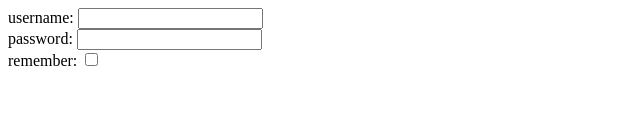
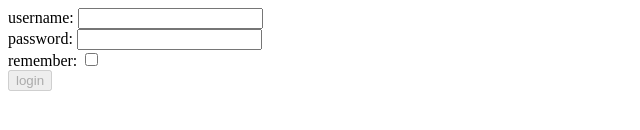
Before and after one commit to Aliberk17/react-exercises, a React (Create React App) app: page / in a window 1280 px wide. Shown: the part 406-536 px from the top of the page, without its empty margins (0-640 px from the left). Built offline with nearby package versions, Linux system fonts and the light colour scheme.

Commit message:
Forms - 03

```diff
--- a/src/App.js
+++ b/src/App.js
@@ -7,15 +7,21 @@ import Login from "./Login";
 import Welcome from "./Welcome";
 
 export default class App extends Component {
+  onLogin = (info) => {};
+
   render() {
     return (
       <div>
         <Hello />
         <Welcome name="John" age="26" />
-        <Counter initialValue={0} incrementInterval={2000} incrementAmount={7} />
-        <ClickTracker/>
-        <InteractiveWelcome/>
-        <Login/>
+        <Counter
+          initialValue={0}
+          incrementInterval={2000}
+          incrementAmount={7}
+        />
+        <ClickTracker />
+        <InteractiveWelcome />
+        <Login onLogin={this.onLogin} />
       </div>
     );
   }
--- a/src/Login.js
+++ b/src/Login.js
@@ -30,6 +30,16 @@ export default class Login extends Component {
         <br />
         <label>remember: </label>
         <input name="remember" type="checkbox" onChange={this.handleChanged} />
+        <br />
+        <button
+          disabled={this.state.username === "" && this.state.password === ""}
+          onClick={(event) => {
+            event.preventDefault();
+            this.props.onLogin(this.state);
+          }}
+        >
+          login
+        </button>
       </form>
     );
   }
```
